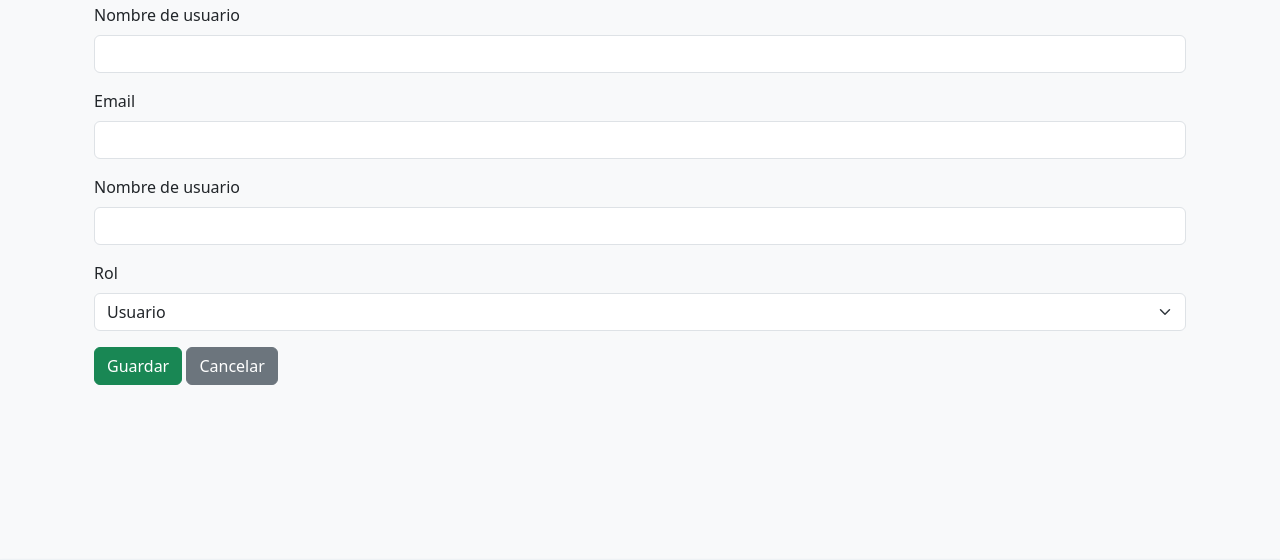
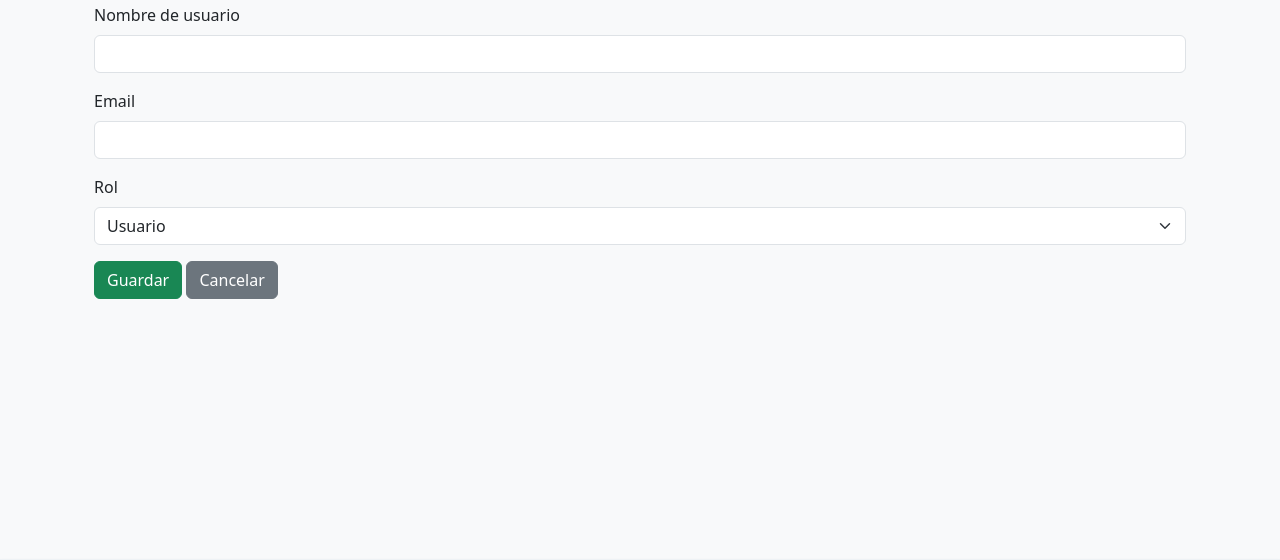
Before and after one commit to Luisa-0o/ProyectoFlask_POO1, a Flask app: template templates/add_user.html in a window 1280 px wide. Shown: the part 171-731 px from the top of the page. Run offline with Flask 3, Linux system fonts and the light colour scheme; the template is opened without the code that fills it, so the values that code supplies are empty.

Commit message:
Correcciones medium

```diff
--- a/templates/add_user.html
+++ b/templates/add_user.html
@@ -14,12 +14,6 @@
         </div>
 
         <div class="mb-3">
-            <label for="username" class="form-label">Nombre de usuario</label>
-            <input type="text" id="username" name="username" class="form-control" required>
-        </div>
-
-
-        <div class="mb-3">
             <label for="role" class="form-label">Rol</label>
             <select id="role" name="role" class="form-select" required>
                 <option value="user">Usuario</option>
```
